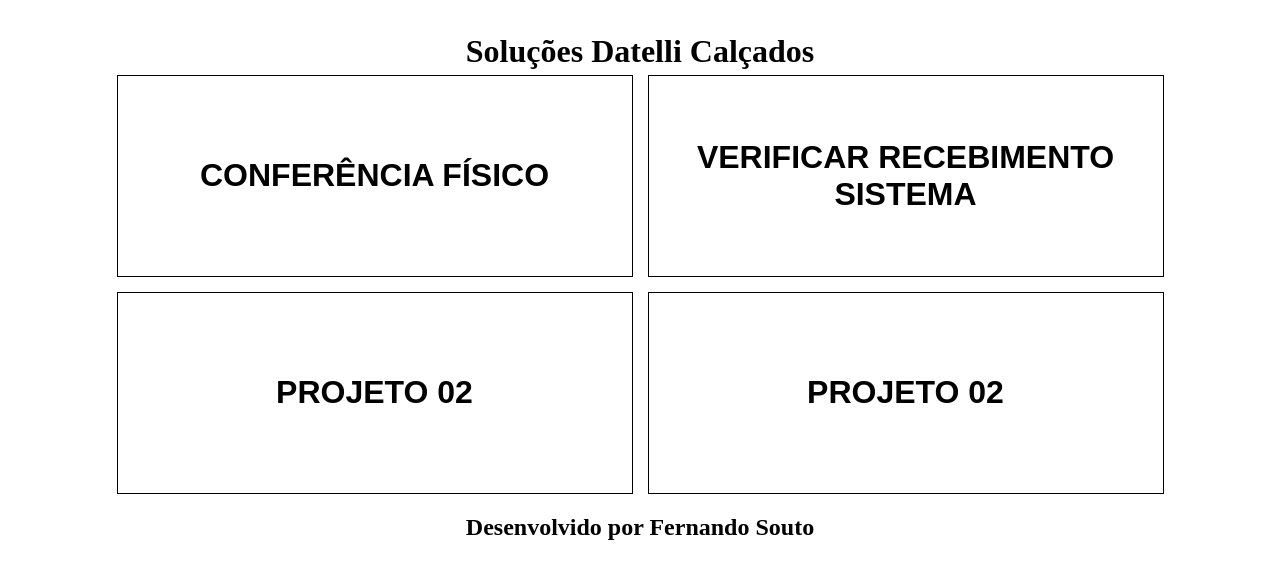
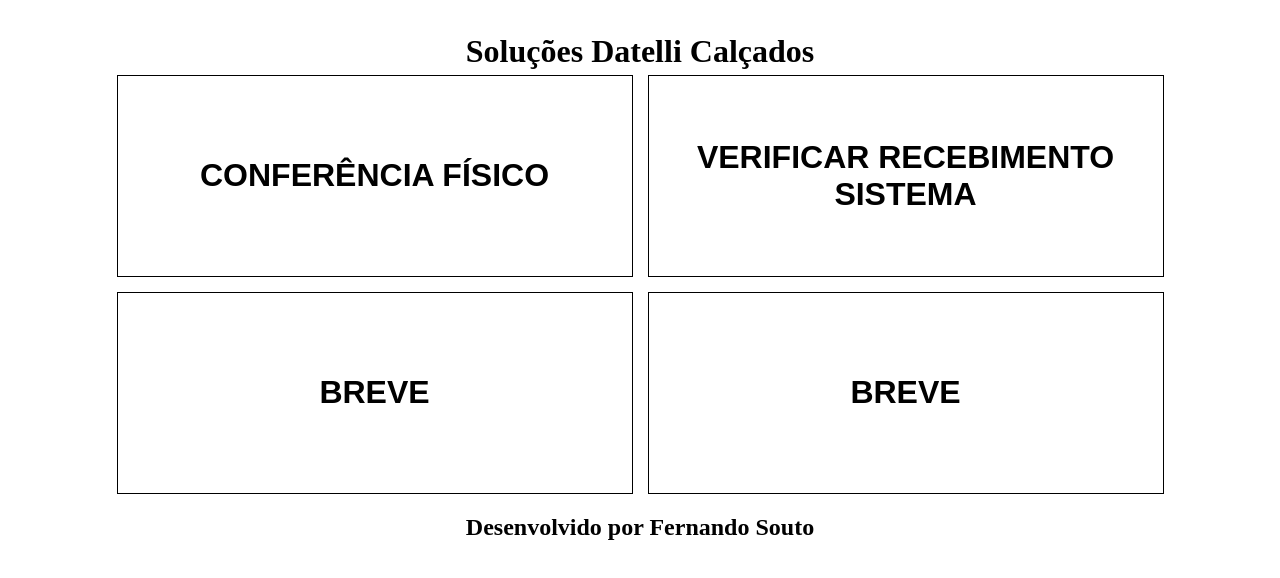
Before and after one commit to soutovp/solucoes-datelli, a plain HTML site: page index.html in a window 1280 px wide. Shown: the part 92-670 px from the top of the page. Drawn offline with Linux system fonts and the light colour scheme.

Commit message:
update: Atualizado informações no index.

```diff
--- a/index.html
+++ b/index.html
@@ -25,10 +25,10 @@
 				Verificar Recebimento Sistema
 			</a>
 			<a>
-				Projeto 02
+				BREVE
 			</a>
 			<a>
-				Projeto 02
+				BREVE
 			</a>
 		</section>
 	</main>
```
